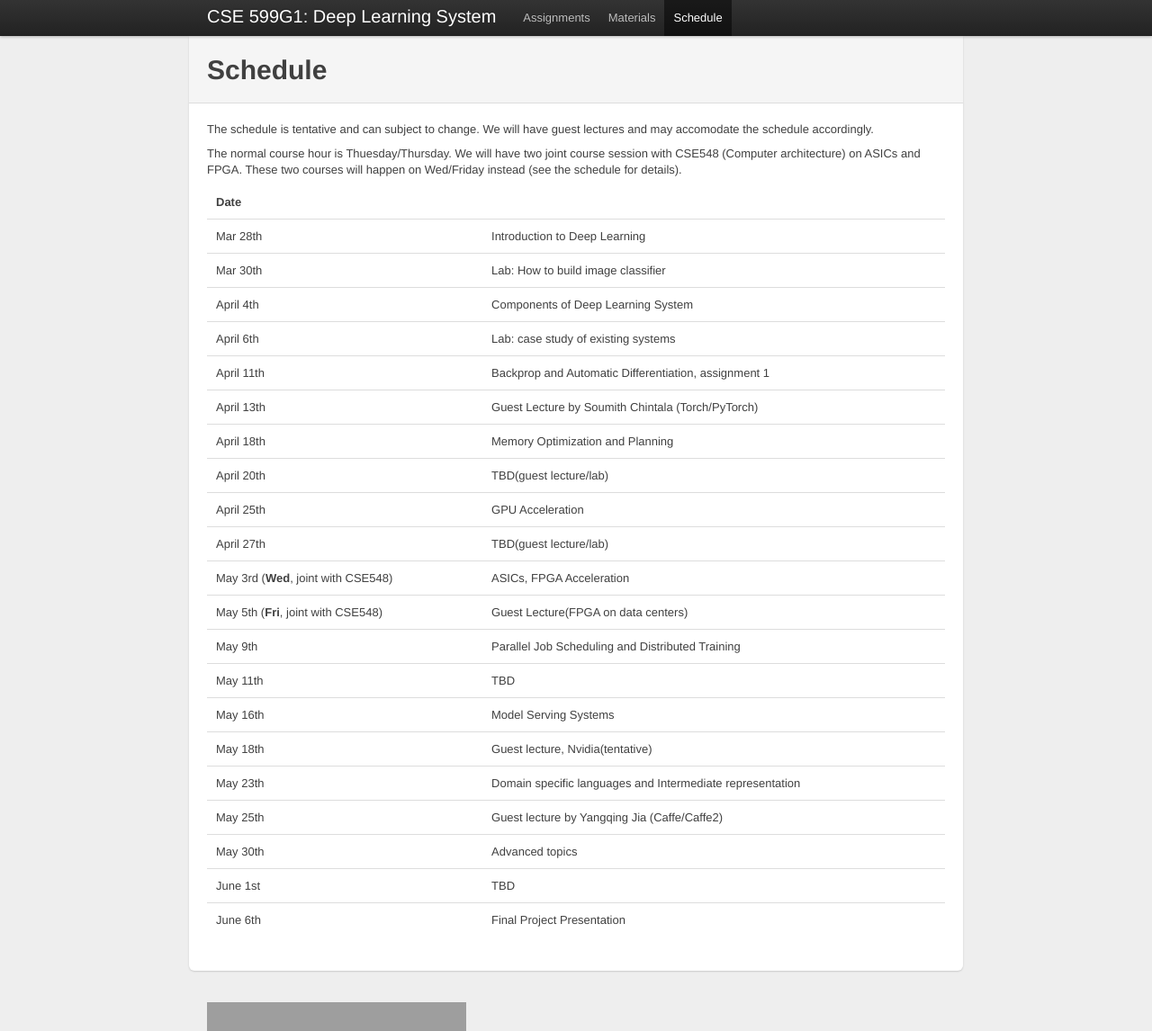
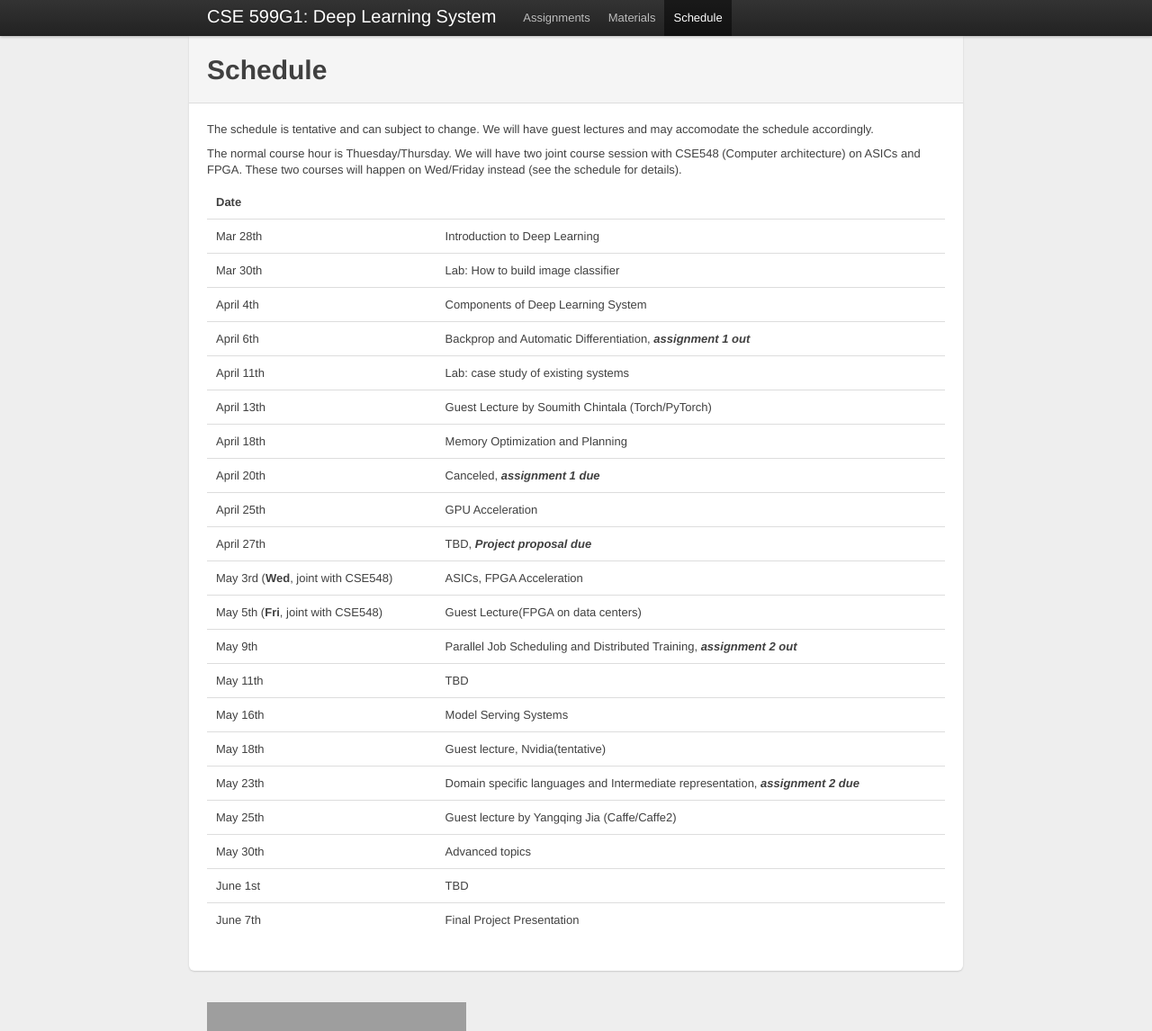
Before and after one commit to dlsys-course/dlsys-course.github.io, a Jekyll site: the page built from schedule.md, in a window 1280 px wide and 1146 px high. Shown: the whole window at 90% size. Built offline with Jekyll 4.4.1, drawn with Linux system fonts in a browser that asks for light colours; grey boxes are pictures that could not be loaded.

Commit message:
update schedule

```diff
--- a/schedule.md
+++ b/schedule.md
@@ -19,21 +19,21 @@ happen on Wed/Friday instead (see the schedule for details).
 | Mar 28th                 |   Introduction to Deep Learning                       |
 | Mar 30th                 |   Lab: How to build image classifier                  |
 | April 4th                |   Components of  Deep Learning System                 |
-| April 6th                |   Lab: case study of existing systems                 |
-| April 11th               |   Backprop and Automatic Differentiation, assignment 1 |
-| April 13th               |   Guest Lecture by Soumith Chintala (Torch/PyTorch)  |
+| April 6th                |   Backprop and Automatic Differentiation, ***assignment 1 out*** |
+| April 11th               |   Lab: case study of existing systems                 |
+| April 13th               |   Guest Lecture by Soumith Chintala (Torch/PyTorch)   |
 | April 18th               |   Memory Optimization and Planning                    |
-| April 20th               |   TBD(guest lecture/lab)                              |
+| April 20th               |   Canceled, ***assignment 1 due***                    |
 | April 25th               |   GPU Acceleration                                    |
-| April 27th               |   TBD(guest lecture/lab)                              |
+| April 27th               |   TBD,  ***Project proposal due***    |
 | May 3rd (**Wed**, joint with CSE548) |   ASICs, FPGA Acceleration                         |
 | May 5th (**Fri**, joint with CSE548) |   Guest Lecture(FPGA on data centers)              |
-| May 9th                  |   Parallel Job Scheduling  and Distributed Training   |
+| May 9th                  |   Parallel Job Scheduling  and Distributed Training, ***assignment 2 out***   |
 | May 11th                 |   TBD                                                       |
 | May 16th                 |   Model Serving Systems                                     |
 | May 18th                 |   Guest lecture, Nvidia(tentative)                          |
-| May 23th                 |   Domain specific languages and Intermediate representation |
+| May 23th                 |   Domain specific languages and Intermediate representation, ***assignment 2 due*** |
 | May 25th                 |   Guest lecture by Yangqing Jia (Caffe/Caffe2)              |
 | May 30th                 |   Advanced topics                                           |
 | June 1st                 |   TBD                                                       |
-| June 6th                 |   Final Project Presentation                                |
+| June 7th                 |   Final Project Presentation                                |
```
